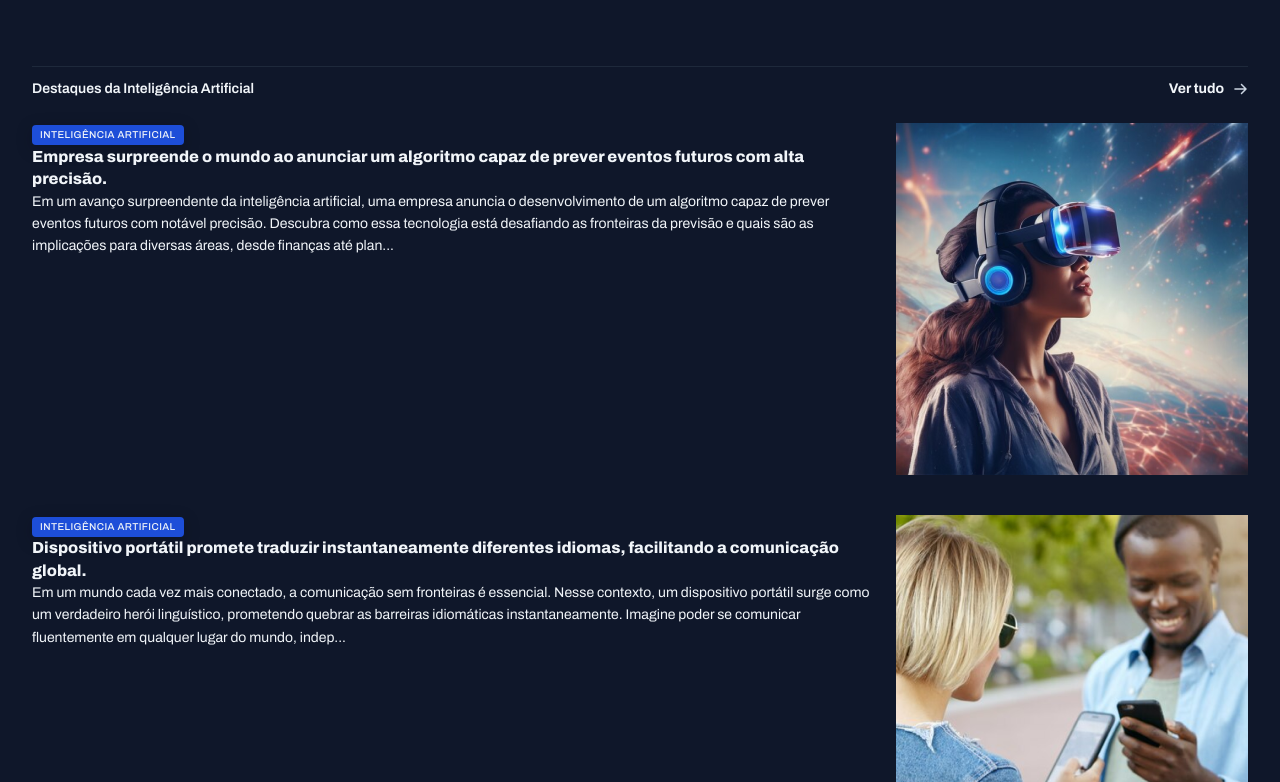
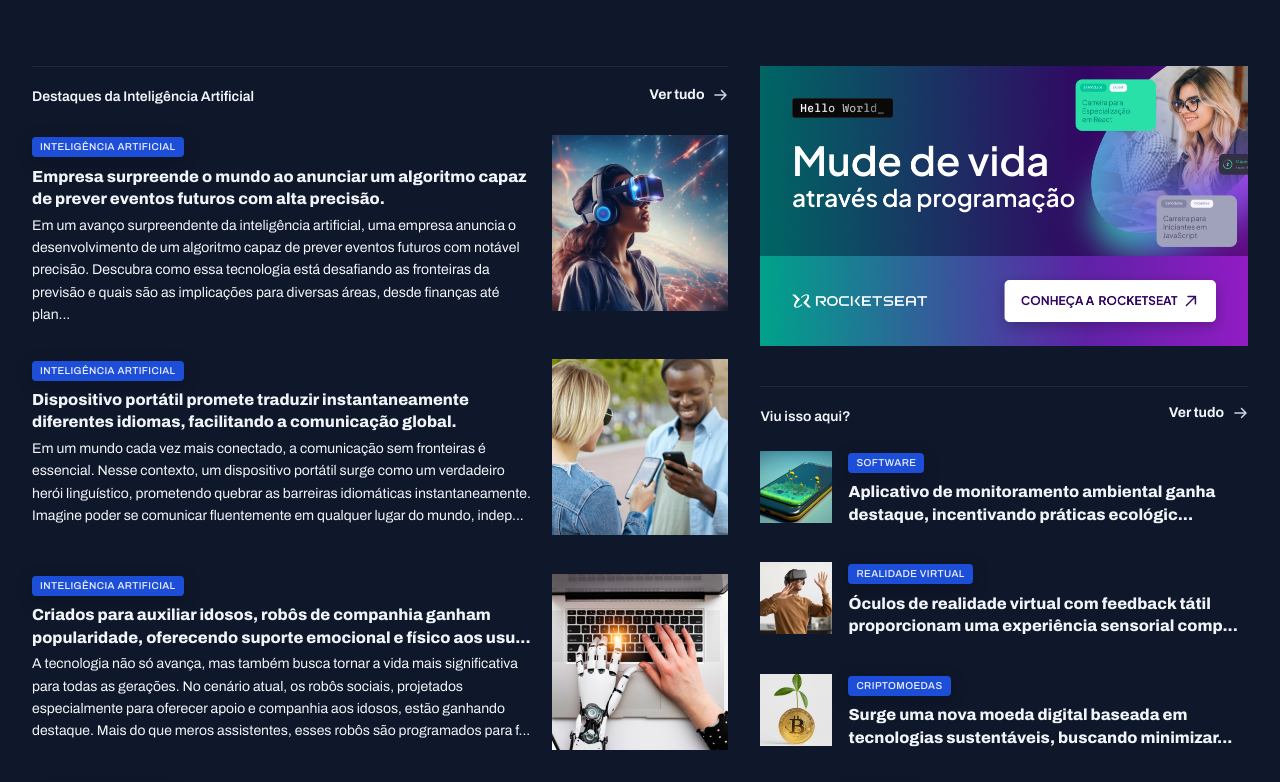
Before and after one commit to LucasFTomazela/portal-noticias, a plain HTML site: page index.html in a window 1280 px wide. Shown: the part 1000-1782 px from the top of the page. Drawn offline with Linux system fonts and the light colour scheme.

Commit message:
Styling the last sections

```diff
--- a/index.html
+++ b/index.html
@@ -226,7 +226,7 @@
                 </article>
             </div>
         </section>
-        <div>
+        <aside>
             <div id="ads">
                 <img src="assets/Ads.png" alt="">
             </div>
@@ -304,7 +304,7 @@
                     </article>
                 </div>
             </section>
-        </div>
+        </aside>
     </main>
 </body>
 
--- a/styles/global.css
+++ b/styles/global.css
@@ -59,6 +59,13 @@ img {
 main {
     margin-block: 40px;
     gap: 80px;
+    row-gap: 80px;
+    column-gap: 32px;
+    grid-template-columns: 2fr 1.4fr;
+    grid-template-areas:
+        "featured featured"
+        "weekly weekly"
+        "ai aside";
 }
 
 .content-tag {
--- a/styles/sections.css
+++ b/styles/sections.css
@@ -21,6 +21,8 @@ section header {
 }
 
 #featured {
+    grid-area: featured;
+
     img{
         height: 100%;
         object-fit: cover;
@@ -59,6 +61,7 @@ section header {
 }
 
 #weekly {
+    grid-area: weekly;
 
     &>div {
         grid-template-columns: repeat(4, 292px);
@@ -83,3 +86,35 @@ section header {
         }
     }
 }
+
+#ai {
+    grid-area: ai;
+
+    img {
+        width: 176px;
+        aspect-ratio: 1/1;
+        object-fit: cover;
+    }
+
+    h3 {
+        margin-block: 8px 4px;
+    }
+}
+
+aside {
+    grid-area: aside;
+}
+
+#more {
+    margin-top: 32px;
+
+    h3 {
+        margin-top: 8px;
+    }
+
+    img {
+        width: 72px;
+        aspect-ratio: 1/1;
+        object-fit: cover;
+    }
+}
```
